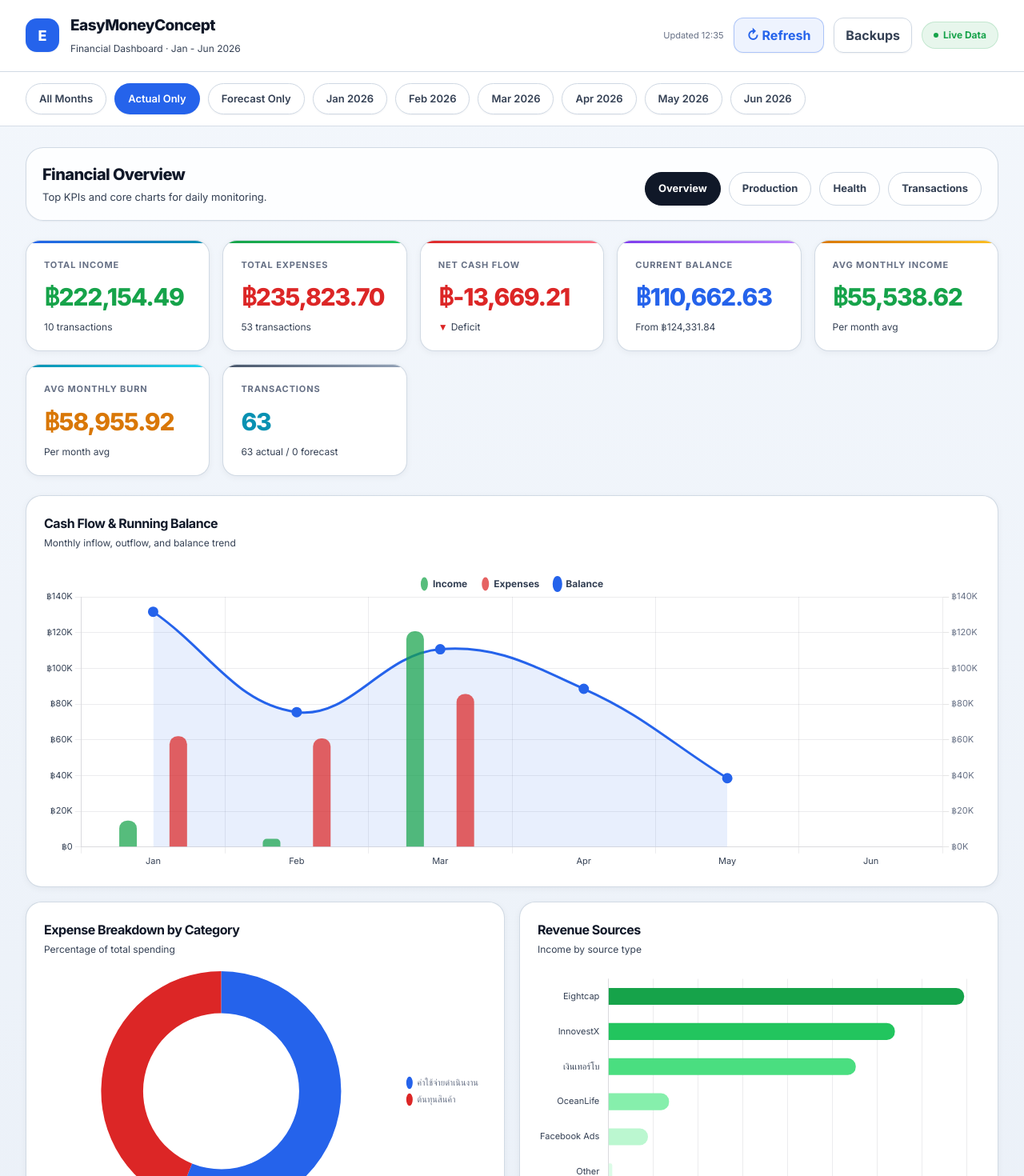
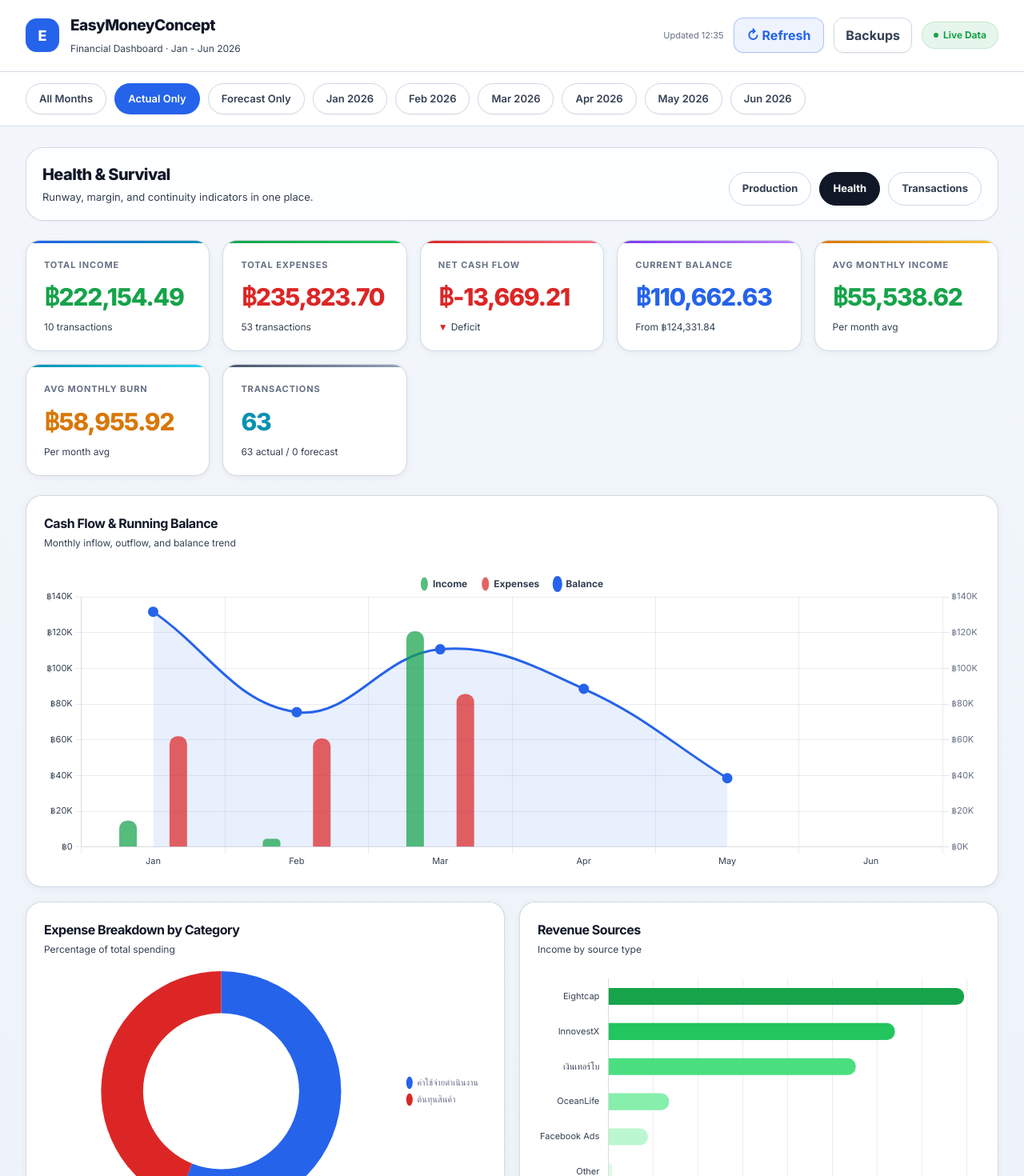
Before and after one commit to Tusgof/Finance_Dashboard, a Next.js app: page / in a window 1280 px wide. Shown: the top 1470 px of the page at 80% size. Built offline with nearby package versions, Linux system fonts and the light colour scheme.

Commit message:
Remove overview dashboard tab

```diff
--- a/components/DashboardClient.tsx
+++ b/components/DashboardClient.tsx
@@ -23,15 +23,9 @@ import MarginChart from './charts/MarginChart';
 import FixedVarChart from './charts/FixedVarChart';
 import PersonnelChart from './charts/PersonnelChart';
 
-type DashboardView = 'overview' | 'production' | 'health' | 'transactions';
+type DashboardView = 'production' | 'health' | 'transactions';
 
 const VIEWS: { id: DashboardView; label: string; title: string; description: string }[] = [
-  {
-    id: 'overview',
-    label: 'Overview',
-    title: 'Financial Overview',
-    description: 'Top KPIs and core charts for daily monitoring.',
-  },
   {
     id: 'production',
     label: 'Production',
@@ -59,7 +53,7 @@ export default function DashboardClient() {
   const [refreshing, setRefreshing] = useState(false);
   const [lastRefresh, setLastRefresh] = useState<string | null>(null);
   const [loading, setLoading] = useState(true);
-  const [activeView, setActiveView] = useState<DashboardView>('overview');
+  const [activeView, setActiveView] = useState<DashboardView>('health');
 
   useEffect(() => {
     fetch('/api/data')
@@ -136,18 +130,6 @@ export default function DashboardClient() {
 
         <KpiGrid />
 
-        {activeView === 'overview' && (
-          <div className="page-stack">
-            <div className="charts-grid">
-              <CashFlowChart />
-              <CategoryChart />
-              <RevenueChart />
-              <EntityChart />
-              <ActualForecastChart />
-            </div>
-          </div>
-        )}
-
         {activeView === 'production' && (
           <div className="page-stack">
             <VideoProductionSection />
@@ -170,6 +152,13 @@ export default function DashboardClient() {
 
         {activeView === 'health' && (
           <div className="page-stack">
+            <div className="charts-grid">
+              <CashFlowChart />
+              <CategoryChart />
+              <RevenueChart />
+              <EntityChart />
+              <ActualForecastChart />
+            </div>
             <div className="page-section">
               <div className="section-header">
                 <div className="section-icon" style={{ background: 'var(--accent-red-bg)', color: 'var(--accent-red)' }}>&#9888;</div>
```
